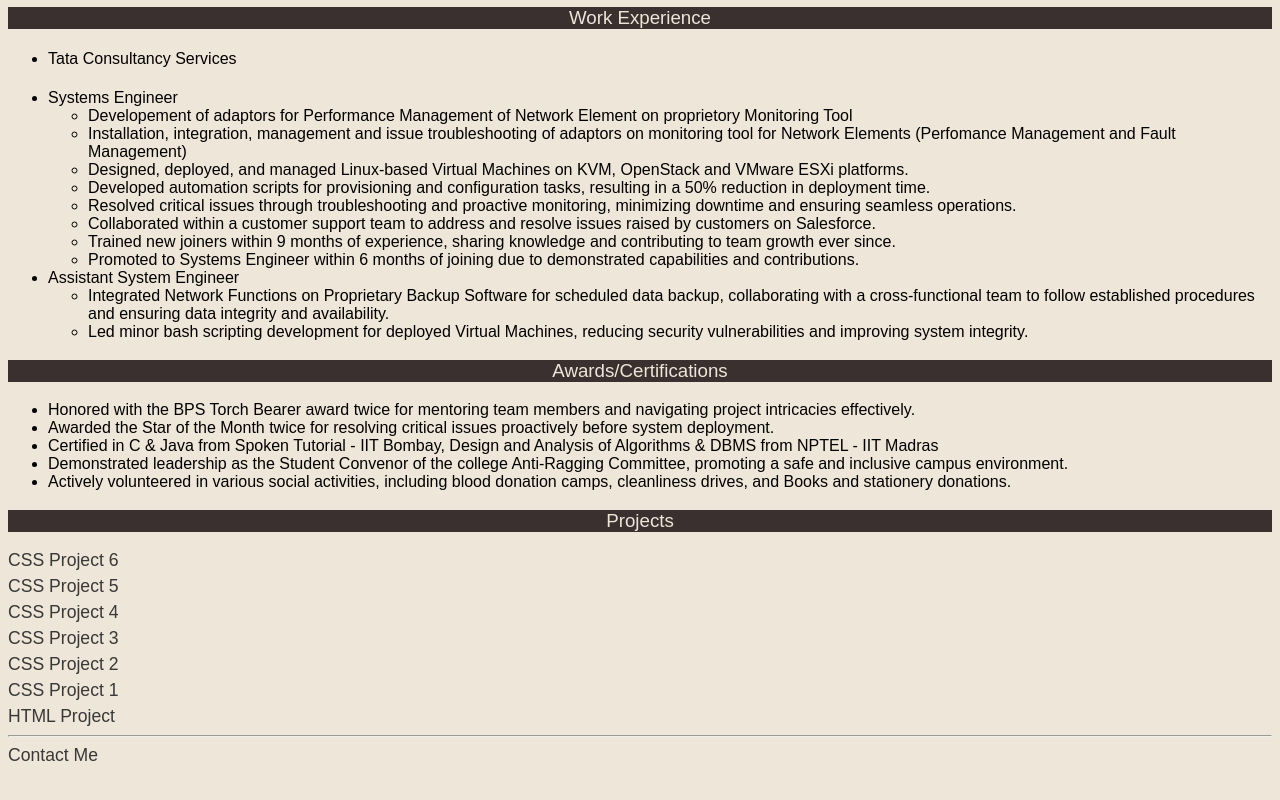
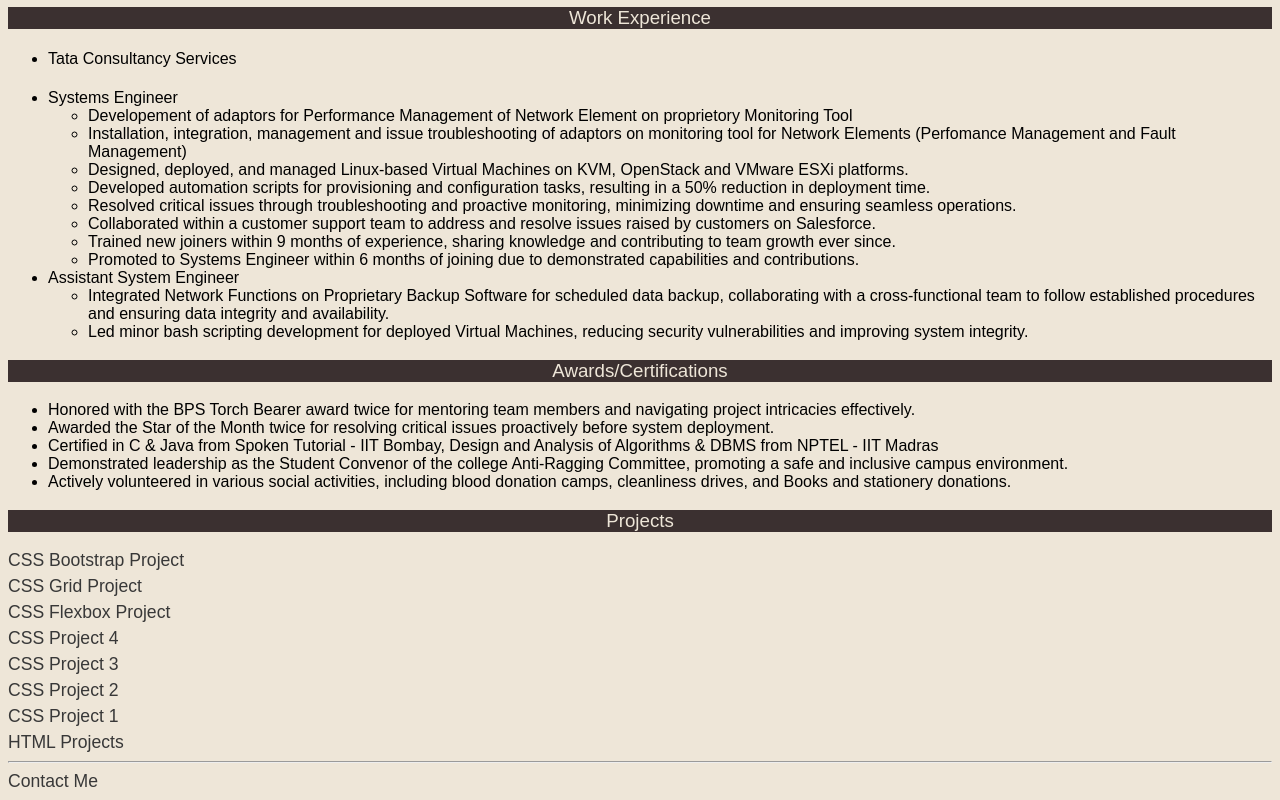
Before and after one commit to shivamlohia/Resume, a plain HTML site: page index.html in a window 1280 px wide. Shown: the part 370-1170 px from the top of the page. Before the commit the page ends 1144 px from the top, so only its background shows below. Drawn offline with Linux system fonts and the light colour scheme; a web font is replaced by a local one.

Commit message:
Add files via upload

```diff
--- a/index.html
+++ b/index.html
@@ -66,13 +66,14 @@
         </ul>
     <h3>Projects</h3>
         <div class="projects-class">
-            <div class="projects"><a href="https://shivamlohia.github.io/firstsite/" target="_blank">HTML Project</a></div>
+            <div class="projects"><a href="https://shivamlohia.github.io/firstsite/" target="_blank">HTML Projects</a></div>
             <div class="projects"><a href="./Projects/CSS-Project1/index.html" target="_blank">CSS Project 1</a></div>
             <div class="projects"><a href="./Projects/CSS-Project2/index.html" target="_blank">CSS Project 2</a></div>
             <div class="projects"><a href="./Projects/CSS-Project3/index.html" target="_blank">CSS Project 3</a></div>
             <div class="projects"><a href="./Projects/CSS-Project4/index.html" target="_blank">CSS Project 4</a></div>
-            <div class="projects"><a href="./Projects/CSS-Project5/index.html" target="_blank">CSS Project 5</a></div>
-            <div class="projects"><a href="./Projects/CSS-Project6/index.html" target="_blank">CSS Project 6</a></div>
+            <div class="projects"><a href="./Projects/CSS-Project5/index.html" target="_blank">CSS Flexbox Project</a></div>
+            <div class="projects"><a href="./Projects/CSS-Project6/index.html" target="_blank">CSS Grid Project</a></div>
+            <div class="projects"><a href="./Projects/CSS-Project7/index.html" target="_blank">CSS Bootstrap Project</a></div>
         </div>
         <hr />
     <footer>
```
